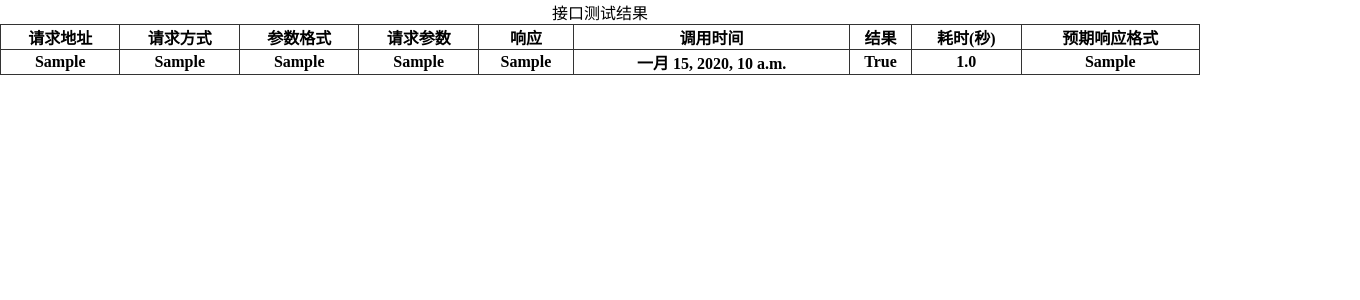
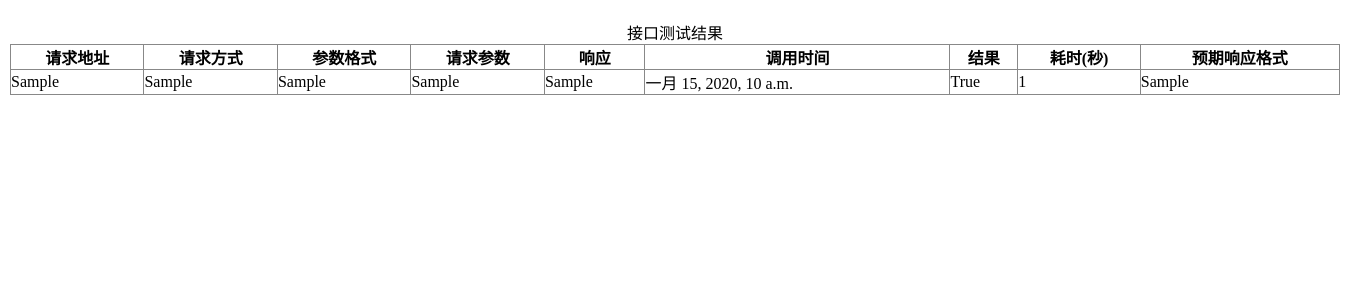
Before and after one commit to iGitHubJ/autotest, a Django app: page /lsresults/ in a window 1360 px wide. Shown: the top 300 px of the page. Run offline with Django 3.2, Linux system fonts and the light colour scheme; tables that the repository leaves empty hold one stand-in row (values such as "Sample post"); lists and menus that the app fills with data are empty.

Commit message:
1.跟新页面展示效果； 2.转换响应时间格式

```diff
--- a/templates/results.html
+++ b/templates/results.html
@@ -6,6 +6,7 @@
 <link href="/static/css/style.css" rel="stylesheet" type="text/css">
 </head>
 <body>
+<div class="tb-div">
 	<table class="tb-inters">
 		<caption>接口测试结果</caption>
 		<tr>
@@ -21,17 +22,18 @@
 		</tr>
 		{% for inter in data %}
 			<tr>
-				<th>{{inter.addr}}</th>
-				<th>{{inter.method}}</th>
-				<th>{{inter.enc}}</th>
-				<th>{{inter.inputs}}</th>
-				<th>{{inter.response}}</th>
-				<th>{{inter.createtime}}</th>
-				<th>{{inter.result}}</th>
-				<th>{{inter.spend}}</th>
-				<th>{{inter.output}}</th>
+				<td>{{inter.addr}}</td>
+				<td>{{inter.method}}</td>
+				<td>{{inter.enc}}</td>
+				<td>{{inter.inputs}}</td>
+				<td>{{inter.response}}</td>
+				<td>{{inter.createtime}}</td>
+				<td>{{inter.result}}</td>
+				<td>{{inter.spend}}</td>
+				<td>{{inter.output}}</td>
 			</tr>
 		{% endfor %}
 	</table>
+</div>
 </body>
 </html>
--- a/urlinter/business.py
+++ b/urlinter/business.py
@@ -1,7 +1,7 @@
 #!/usr/bin/python
 # -*- coding:utf8 -*-
 import sys, os, json
-import datetime, time
+import datetime, time,traceback
 from utils import constant
 from utils.xml_util import parse
 from utils import compare_util
@@ -46,7 +46,7 @@ def runAndSave():
                             fail += 1
                             res = False
                         end = time.time()
-                        inter = Inter(addr=addr, method=method, enc=enc, inputs=inputs, output=output, response=resp, result=res, spend=(end - begin))
+                        inter = Inter(addr=addr, method=method, enc=enc, inputs=inputs, output=output, response=resp, result=res, spend=(int)((end - begin)*1000))
                         inter.save()
                         log.debug(u"已将%s保存到数据库"% inter)
         log.debug(u"==============测试脚本执行结束==============")
--- a/urlinter/models.py
+++ b/urlinter/models.py
@@ -15,7 +15,7 @@ class Inter(models.Model):
     response = models.TextField()
     createtime = models.DateTimeField(default = datetime.datetime.now())
     result = models.BooleanField(default = False)
-    spend = models.FloatField()
+    spend = models.IntegerField()
     class Meta:
         db_table = 'inter'
         get_latest_by = 'createtime'
--- a/urlinter/static/css/style.css
+++ b/urlinter/static/css/style.css
@@ -45,28 +45,35 @@
 	scrolling:no;
 	border:0 none;
 }
+.tb-div{
+	width:1340px;
+	margin:20px auto;
+	text-align:center;
+}
 .tb-inters{
 	/* table-layout: fixed; */
-	width:1200px;
-	border:1px solid #111;
+	width:1330px;
+	border:1px solid #888;
 	border-collapse: collapse;
 }
 .tb-servers{
-	border:1px solid #111;
+	border:1px solid #888;
 	border-collapse: collapse;
 }
 .tb-servers td{
-	border:1px solid #333;
+	border:1px solid #888;
 }
 .tb-inters th,td{
-	border:1px solid #333;
+	border:1px solid #888;
+	margin:4px 5px;
 }
 .tb-inters td{
 	text-align:left;
 	vertical-align: middle;
 	word-break: break-all;
 	word-wrap:break-word;
-	font-family:宋体;
+	font-family:楷体;
+	margin:4px 5px;
 }
 
 .left-menu h3{
@@ -81,3 +88,6 @@
 	font-size:20px;
 	background-color: #A0CFE2;
 }
+.td-fix{
+	width:200px;
+}
--- a/urlinter/views.py
+++ b/urlinter/views.py
@@ -45,7 +45,7 @@ def execute(request):
         res["code"]=500
         res["msg"]=e.message
         log.error(u"程序遇到异常=>"+traceback.format_exc())
-    return HttpResponse(json.dumps(res))
+    return HttpResponse(json.dumps(res), content_type="application/json")
 
 
 def lsresults(request):
```
Also changed, not shown: templates/inters.html (+8 -6 lines).
